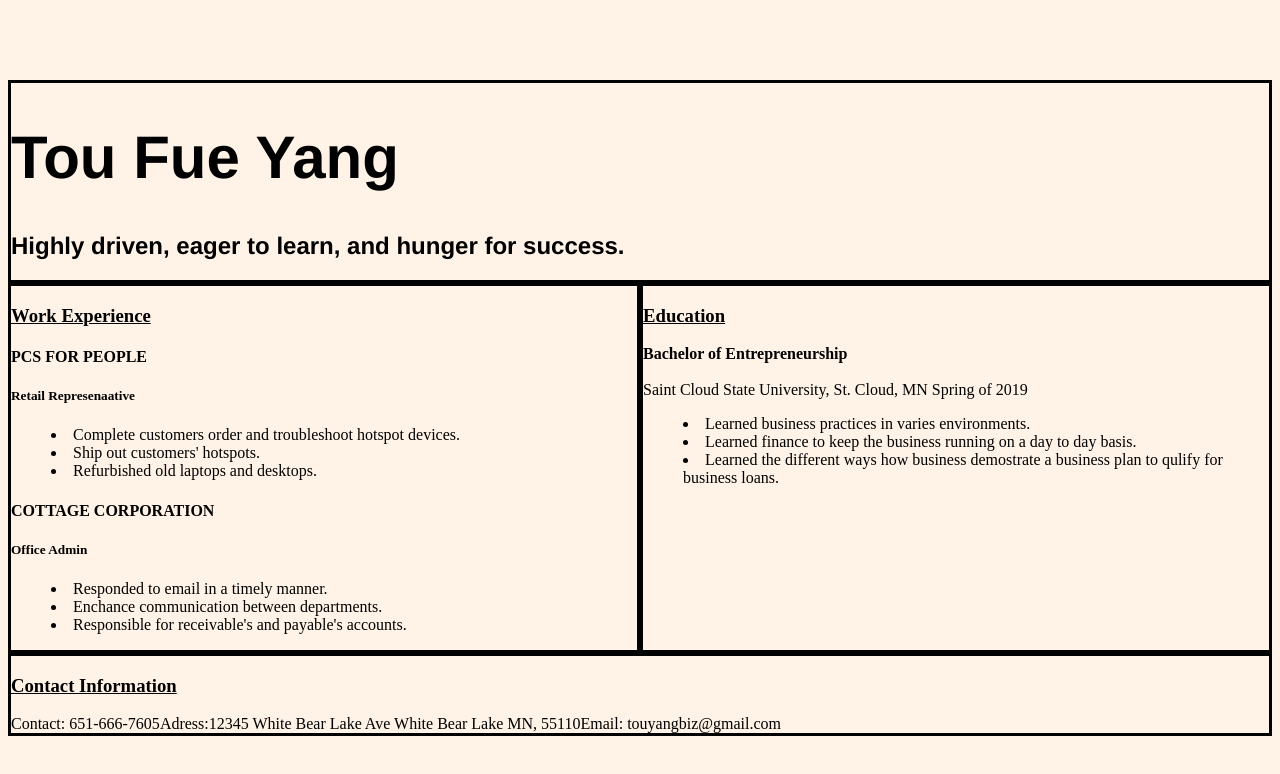
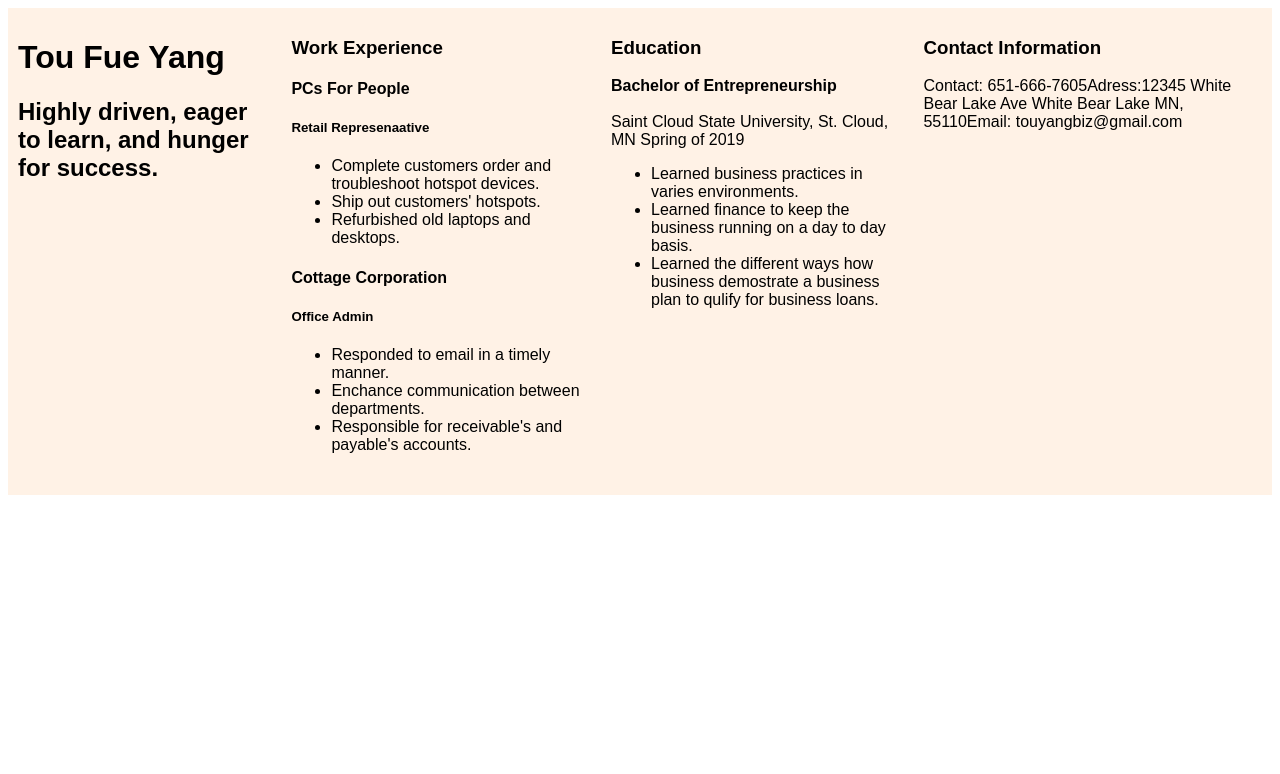
Before and after one commit to fueayang9382/fueayang9382.github.io, a plain HTML site: page index.html in a window 1280 px wide. Drawn offline with Linux system fonts and the light colour scheme.

Commit message:
Update style.css

```diff
--- a/style.css
+++ b/style.css
@@ -1,64 +1,24 @@
-body{
+.grid-container {
+  display: grid;
+  grid-template-areas: 'myArea myArea . . .' 'myArea myArea . . .';
+  gap: 15px;
   background-color: #fff2e6;
-  text-align: left;
-  border-style: ;
-  border-color: white;
-  background-image: url(insert jpg here);
-list-style-position: inside;
+  padding: 10px;
+  font-family: arial, helvetical, sans-seif
 }
 
 
-h1{
- font-size: 60px;
-  font-family: ariel, helvetica, sans-serif
+ .item1 {
+  grid-area: myArea;
 }
-
-h2{
-  font-family: ariel, helvetica, sans-serif
-}
-
-h3{
-  text-transform: ;
-  text-decoration-line: underline;
-
-}
-
-h4{
-   text-transform: uppercase;
-}
-
-.grid-container{
-  display: grid;
-  grid-template-columns: 50% 50%;
-  color: ;
-  align-content: center;
-  height: 100vh;
 
 
 
 
 
-
+.grid-container > div {
+  background-color: rgba(255, 255, 255, 0.8);
+  text-align: center;
+  padding:20px 0;
+  font-size: 30px;
 }
-
-.grid-item1{
-  border:solid;
-  grid-column-start: 1;
-  grid-column-end: 3;
-
-}
-
-.grid-item3{
-  border: solid;
-  list-style-position: inside;
-  grid-column-start: 1;
-}
-
-.grid-item4{
-  border:solid;
-}
-.grid-item5{
-  border: solid;
-  grid-column-start:1;
-  grid-column-end: 3;
-}
```
